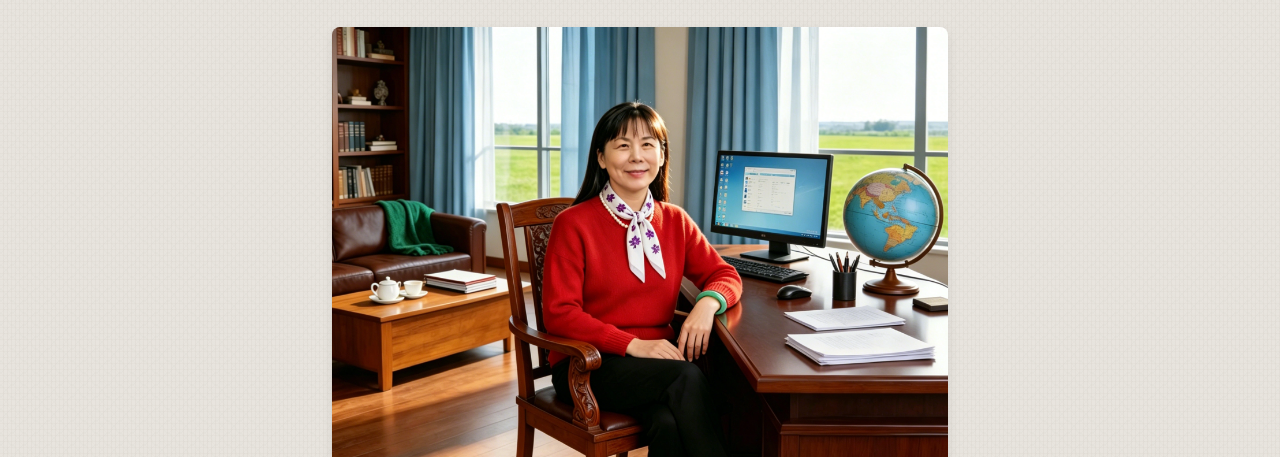
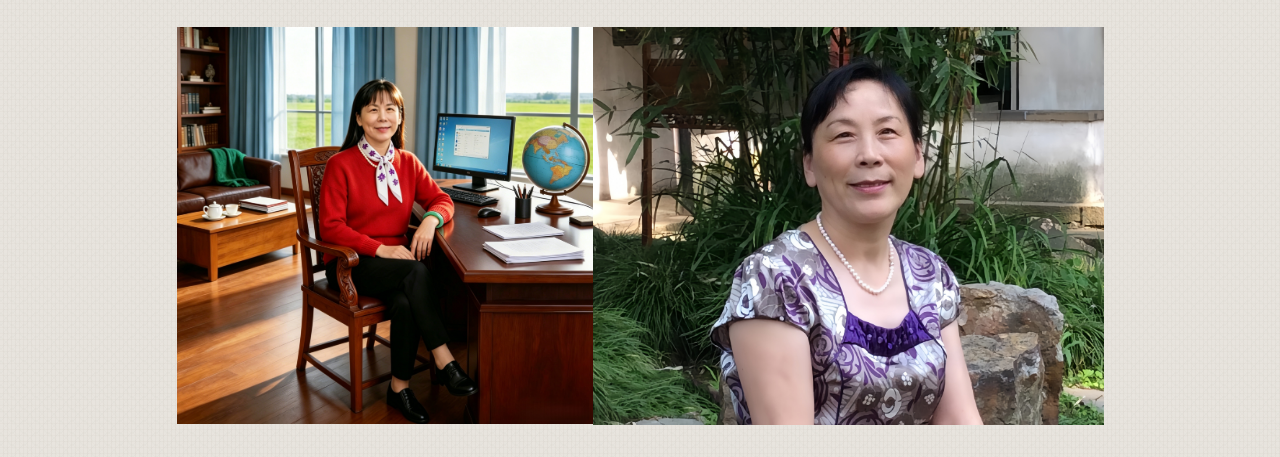
Before and after one commit to tianjun-fjmu/tianjun-fjmu.github.io, a plain HTML site: page index.html in a window 1280 px wide. Shown: the part 1347-1804 px from the top of the page. Drawn offline with Linux system fonts and the light colour scheme.

Commit message:
Add files via upload

```diff
--- a/index.html
+++ b/index.html
@@ -398,11 +398,7 @@
     </div>
 
 <!-- 居中展示的图片 -->
-<div style="display: flex; justify-content: center; margin: 30px 0 10px 0;">
-    <img src="./tian-2.webp"
-         alt="学术研究相关图片"
-         style="width: 50%; height: auto; border-radius: 8px; box-shadow: 0 4px 12px rgba(0,0,0,0.08);">
-</div>
+<div style="display: flex; justify-content: center; margin: 30px 0 10px 0;"><img src="img/tian-2.jpg" width="416" height="397" alt=""/><img src="img/tj_01.jpg" width="511" height="398" alt=""/></div>
 
     <!-- 论文与成果 -->
     <div class="section">
```
